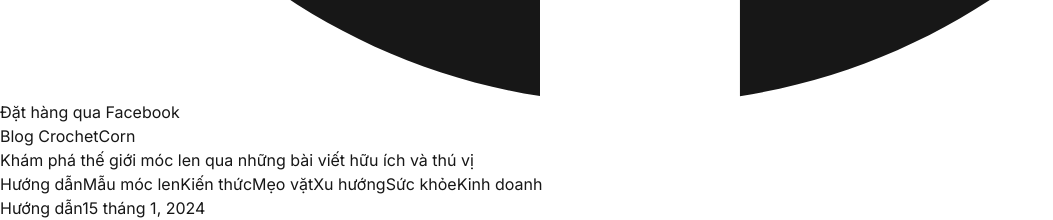
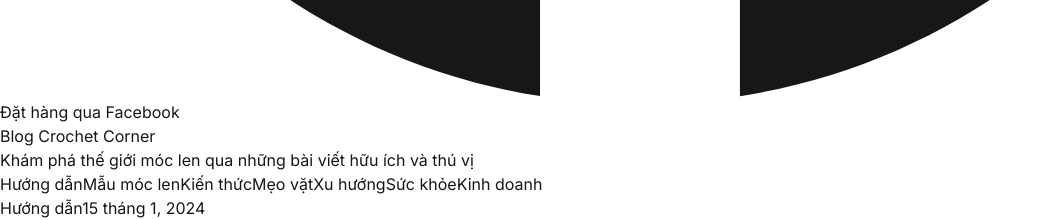
Before and after one commit to zaikaman/CrochetCornerHouse, a Next.js app: page /blog in a window 1280 px wide. Shown: the part 3860-4080 px from the top of the page, without its empty margins (0-1053 px from the left). Built offline with nearby package versions, Linux system fonts and the light colour scheme.

Commit message:
Đổi tên thương hiệu thành Crochet Corner

```diff
--- a/src/app/blog/page.tsx
+++ b/src/app/blog/page.tsx
@@ -14,7 +14,7 @@ export default function BlogPage() {
           <div className="container mx-auto px-4">
             <div className="text-center max-w-3xl mx-auto">
               <h1 className="text-4xl md:text-5xl font-bold text-gray-900 mb-6">
-                Blog CrochetCorn
+                Blog Crochet Corner
               </h1>
               <p className="text-lg text-gray-700 mb-8">
                 Khám phá thế giới móc len qua những bài viết hữu ích và thú vị
--- a/src/data/blog-posts.ts
+++ b/src/data/blog-posts.ts
@@ -63,7 +63,7 @@ export const blogPosts: BlogPost[] = [
     image: "/blog/basic-crochet.jpg",
     category: "Hướng dẫn",
     date: "2024-01-15",
-    author: "CrochetCorn"
+    author: "Crochet Corner"
   },
   {
     id: 2,
@@ -126,7 +126,7 @@ export const blogPosts: BlogPost[] = [
     image: "/blog/cute-amigurumi.jpg",
     category: "Mẫu móc len",
     date: "2024-01-20",
-    author: "CrochetCorn"
+    author: "Crochet Corner"
   },
   {
     id: 3,
@@ -185,7 +185,7 @@ export const blogPosts: BlogPost[] = [
     image: "/blog/yarn-types.png",
     category: "Kiến thức",
     date: "2024-01-25",
-    author: "CrochetCorn"
+    author: "Crochet Corner"
   },
   {
     id: 4,
@@ -242,7 +242,7 @@ export const blogPosts: BlogPost[] = [
     image: "/blog/crochet-tips.jpg",
     category: "Mẹo vặt",
     date: "2024-01-30",
-    author: "CrochetCorn"
+    author: "Crochet Corner"
   },
   {
     id: 5,
@@ -302,7 +302,7 @@ export const blogPosts: BlogPost[] = [
     image: "/blog/rose-crochet.jpg",
     category: "Hướng dẫn",
     date: "2024-02-05",
-    author: "CrochetCorn"
+    author: "Crochet Corner"
   },
   {
     id: 6,
@@ -387,7 +387,7 @@ export const blogPosts: BlogPost[] = [
     image: "/blog/trending-crochet.jpg",
     category: "Xu hướng",
     date: "2024-02-10",
-    author: "CrochetCorn"
+    author: "Crochet Corner"
   },
   {
     id: 7,
@@ -444,7 +444,7 @@ export const blogPosts: BlogPost[] = [
     image: "/blog/color-combination.jpg",
     category: "Kiến thức",
     date: "2024-02-15",
-    author: "CrochetCorn"
+    author: "Crochet Corner"
   },
   {
     id: 8,
@@ -501,7 +501,7 @@ export const blogPosts: BlogPost[] = [
     image: "/blog/yarn-care.jpg",
     category: "Mẹo vặt",
     date: "2024-02-20",
-    author: "CrochetCorn"
+    author: "Crochet Corner"
   },
   {
     id: 9,
@@ -558,7 +558,7 @@ export const blogPosts: BlogPost[] = [
     image: "/blog/crochet-therapy.jpg",
     category: "Sức khỏe",
     date: "2024-02-25",
-    author: "CrochetCorn"
+    author: "Crochet Corner"
   },
   {
     id: 10,
@@ -615,6 +615,6 @@ export const blogPosts: BlogPost[] = [
     image: "/blog/crochet-business.jpg",
     category: "Kinh doanh",
     date: "2024-03-01",
-    author: "CrochetCorn"
+    author: "Crochet Corner"
   }
 ];
```
Also changed, not shown: src/app/page.tsx (+4 -4 lines).
